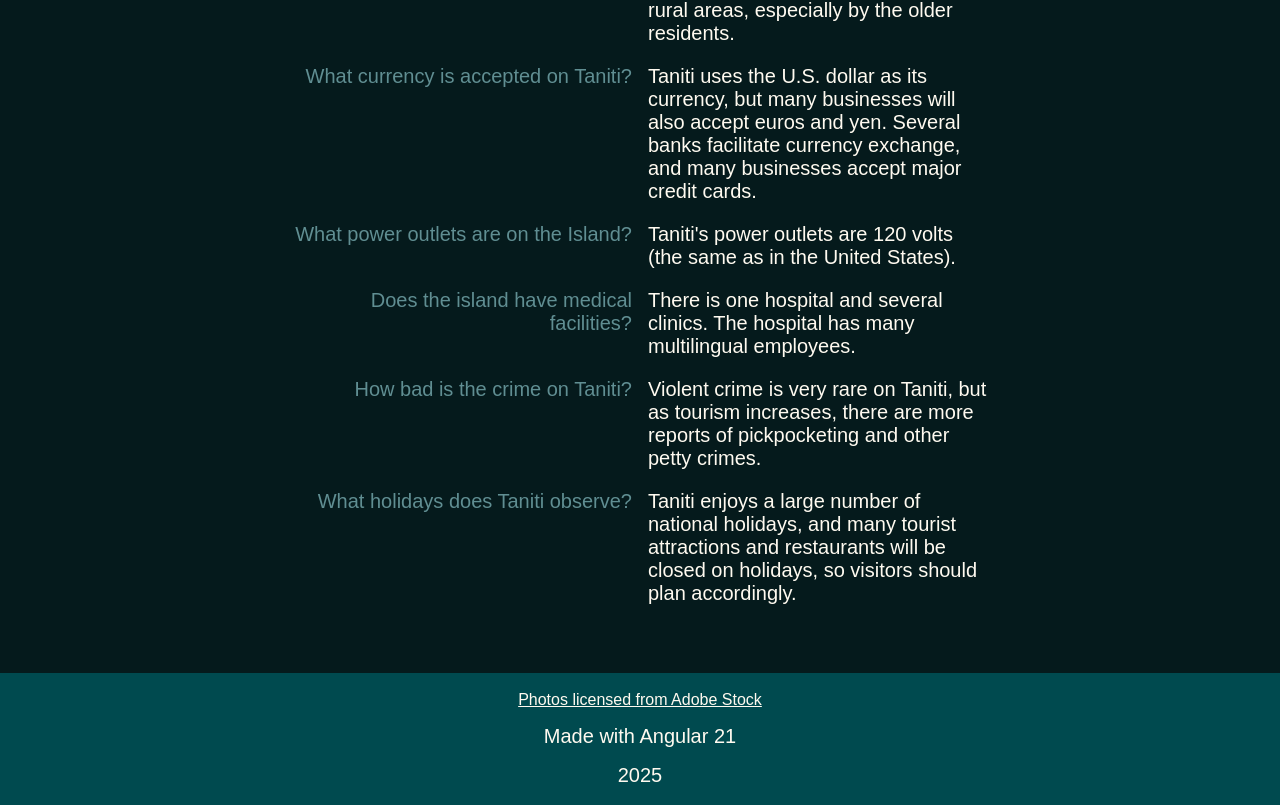
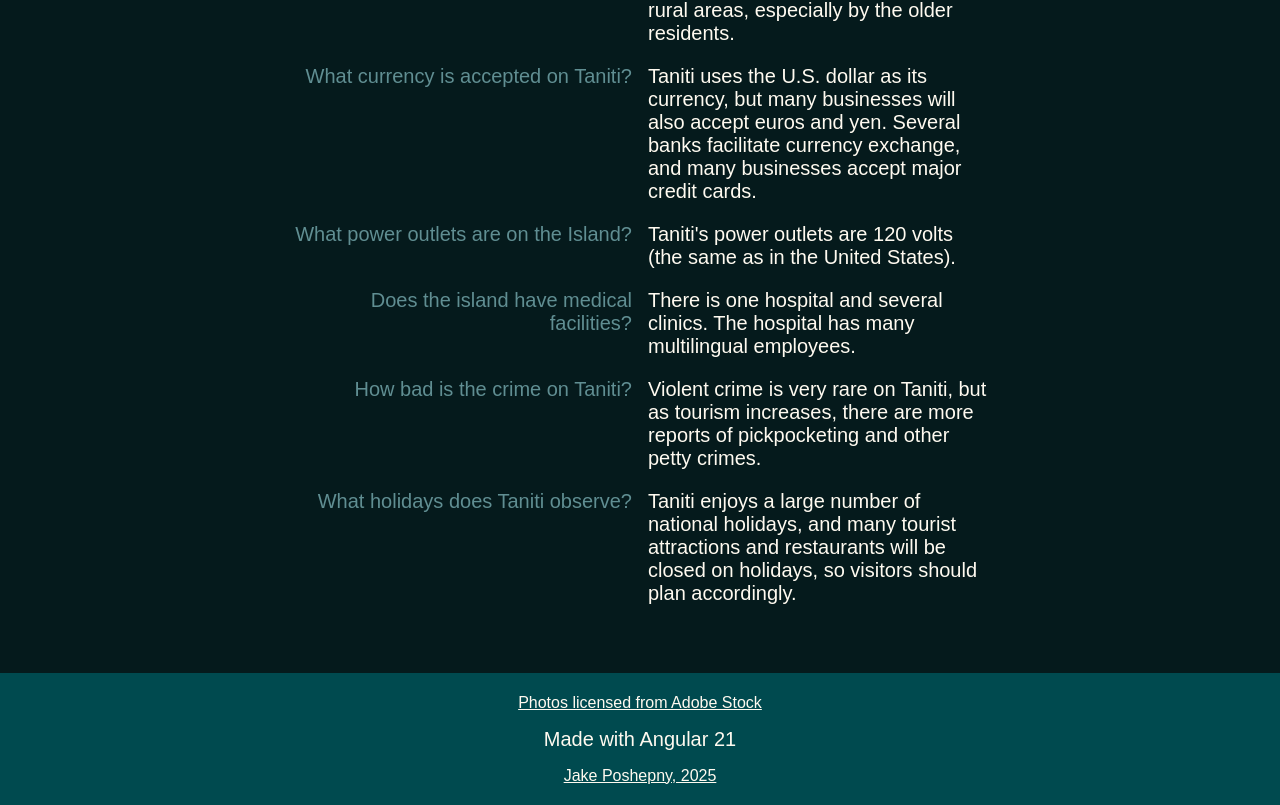
Before and after one commit to JakeeBro/ng-taniti, an Angular app: page /home in a window 1280 px wide. Shown: the part 677-1482 px from the top of the page. Built offline with nearby package versions, Linux system fonts and the light colour scheme; a web font is replaced by a local one.

Commit message:
Deploy Update and Footer Portfolio Link

```diff
--- a/src/app/app.ts
+++ b/src/app/app.ts
@@ -27,8 +27,8 @@ export class App {
         link: ''
       },
       {
-        text: '2025',
-        link: ''
+        text: 'Jake Poshepny, 2025',
+        link: 'https://jakeebro.github.io/Portfolio/about'
       }
     ]
   }
--- a/src/app/components/footer/footer.html
+++ b/src/app/components/footer/footer.html
@@ -3,9 +3,9 @@
     @if (footerData) {
       @for (line of footerData.lines; track line) {
         @if (line.link != '') {
-          <a [href]="line.link">{{ line.text }}</a>
+          <a [href]="line.link" [innerHTML]="line.text"></a>
         } @else {
-          <p>{{ line.text }}</p>
+          <p [innerHTML]="line.text"></p>
         }
       }
     }
```
Also changed, not shown: 1 other file (tests, documents, lock files or other folders).
